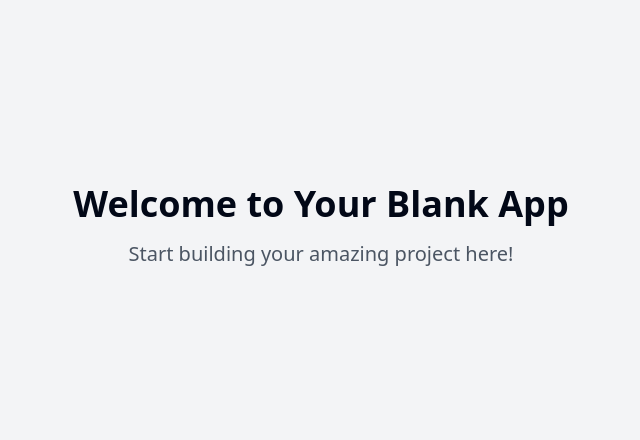
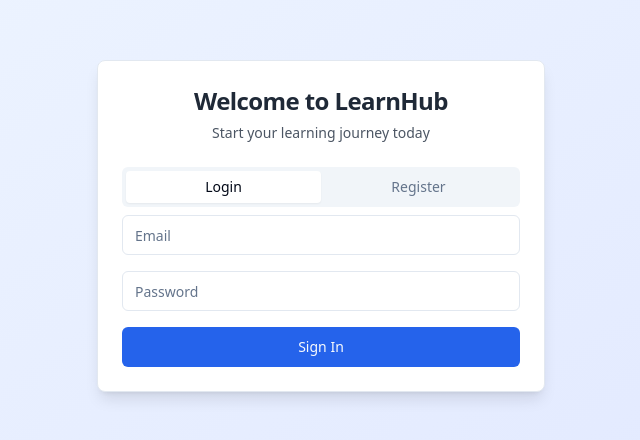
Before and after one commit to JRiteeshReddy/study-hub-start, a React (Vite) app: page / in a window 1280 px wide. Shown: the part 174-614 px from the top of the page, without its empty margins (319-959 px from the left). Built offline with nearby package versions, Linux system fonts and the light colour scheme.

Commit message:
feat: Implement login/home screen layout

```diff
--- a/index.html
+++ b/index.html
@@ -1,14 +1,15 @@
+
 <!DOCTYPE html>
 <html lang="en">
   <head>
     <meta charset="UTF-8" />
     <meta name="viewport" content="width=device-width, initial-scale=1.0" />
-    <title>study-hub-start</title>
-    <meta name="description" content="Lovable Generated Project" />
+    <title>LearnHub - Your Learning Platform</title>
+    <meta name="description" content="Modern learning platform for courses and exams" />
     <meta name="author" content="Lovable" />
 
-    <meta property="og:title" content="study-hub-start" />
-    <meta property="og:description" content="Lovable Generated Project" />
+    <meta property="og:title" content="LearnHub - Your Learning Platform" />
+    <meta property="og:description" content="Modern learning platform for courses and exams" />
     <meta property="og:type" content="website" />
     <meta property="og:image" content="https://lovable.dev/opengraph-image-p98pqg.png" />
 
--- /dev/null
+++ b/src/components/CourseCard.tsx
@@ -0,0 +1,53 @@
+
+import React from 'react';
+import { Card, CardContent } from '@/components/ui/card';
+import { Tooltip, TooltipContent, TooltipProvider, TooltipTrigger } from '@/components/ui/tooltip';
+
+interface CourseCardProps {
+  title: string;
+  emoji: string;
+  disabled?: boolean;
+  disabledMessage?: string;
+  onClick: () => void;
+}
+
+const CourseCard = ({ title, emoji, disabled = false, disabledMessage, onClick }: CourseCardProps) => {
+  const CardComponent = (
+    <Card
+      className={`
+        w-full max-w-sm h-40 cursor-pointer transition-all duration-300
+        ${disabled
+          ? 'opacity-50 cursor-not-allowed bg-gray-100'
+          : 'hover:scale-105 hover:shadow-xl bg-white shadow-lg'
+        }
+      `}
+      onClick={disabled ? undefined : onClick}
+    >
+      <CardContent className="flex flex-col items-center justify-center h-full p-6">
+        <div className="text-4xl mb-3">{emoji}</div>
+        <h3 className="text-xl font-bold text-gray-800 text-center leading-tight">
+          {title}
+        </h3>
+      </CardContent>
+    </Card>
+  );
+
+  if (disabled && disabledMessage) {
+    return (
+      <TooltipProvider>
+        <Tooltip>
+          <TooltipTrigger asChild>
+            {CardComponent}
+          </TooltipTrigger>
+          <TooltipContent>
+            <p>{disabledMessage}</p>
+          </TooltipContent>
+        </Tooltip>
+      </TooltipProvider>
+    );
+  }
+
+  return CardComponent;
+};
+
+export default CourseCard;
--- /dev/null
+++ b/src/components/HomeScreen.tsx
@@ -0,0 +1,58 @@
+
+import React from 'react';
+import CourseCard from './CourseCard';
+
+interface HomeScreenProps {
+  onStartCourse: () => void;
+  onTakeExam: () => void;
+}
+
+const HomeScreen = ({ onStartCourse, onTakeExam }: HomeScreenProps) => {
+  return (
+    <div className="min-h-screen bg-gradient-to-br from-slate-50 to-blue-50 flex items-center justify-center p-4">
+      <div className="w-full max-w-4xl">
+        {/* Header */}
+        <div className="text-center mb-12 animate-fade-in">
+          <h1 className="text-4xl md:text-5xl font-bold text-gray-800 mb-4">
+            Welcome to Your Course
+          </h1>
+          <p className="text-lg text-gray-600 max-w-2xl mx-auto">
+            Choose your learning path. Start with the course content or test your knowledge with the exam.
+          </p>
+        </div>
+
+        {/* Course Options */}
+        <div className="flex flex-col md:flex-row gap-8 items-center justify-center">
+          <div className="animate-fade-in" style={{ animationDelay: '0.2s' }}>
+            <CourseCard
+              title="Start the Course"
+              emoji="🧠"
+              onClick={onStartCourse}
+            />
+          </div>
+
+          <div className="animate-fade-in" style={{ animationDelay: '0.4s' }}>
+            <CourseCard
+              title="Take the Course Exam"
+              emoji="📚"
+              disabled={true}
+              disabledMessage="Complete course to unlock"
+              onClick={onTakeExam}
+            />
+          </div>
+        </div>
+
+        {/* Progress indicator placeholder */}
+        <div className="text-center mt-12 animate-fade-in" style={{ animationDelay: '0.6s' }}>
+          <div className="inline-block bg-white rounded-full px-6 py-3 shadow-md">
+            <p className="text-sm text-gray-600">
+              Progress: <span className="font-semibold">0% Complete</span>
+            </p>
+          </div>
+        </div>
+      </div>
+    </div>
+  );
+};
+
+export default HomeScreen;
--- /dev/null
+++ b/src/components/LoginScreen.tsx
@@ -0,0 +1,123 @@
+
+import React, { useState } from 'react';
+import { Button } from '@/components/ui/button';
+import { Input } from '@/components/ui/input';
+import { Card, CardContent, CardDescription, CardHeader, CardTitle } from '@/components/ui/card';
+import { Tabs, TabsContent, TabsList, TabsTrigger } from '@/components/ui/tabs';
+
+interface LoginScreenProps {
+  onLogin: () => void;
+}
+
+const LoginScreen = ({ onLogin }: LoginScreenProps) => {
+  const [email, setEmail] = useState('');
+  const [password, setPassword] = useState('');
+  const [name, setName] = useState('');
+
+  const handleLogin = (e: React.FormEvent) => {
+    e.preventDefault();
+    // TODO: Integrate with Supabase auth later
+    onLogin();
+  };
+
+  const handleRegister = (e: React.FormEvent) => {
+    e.preventDefault();
+    // TODO: Integrate with Supabase auth later
+    onLogin();
+  };
+
+  return (
+    <div className="min-h-screen flex items-center justify-center bg-gradient-to-br from-blue-50 to-indigo-100 p-4">
+      <Card className="w-full max-w-md shadow-lg animate-fade-in">
+        <CardHeader className="text-center">
+          <CardTitle className="text-2xl font-bold text-gray-800">Welcome to LearnHub</CardTitle>
+          <CardDescription className="text-gray-600">
+            Start your learning journey today
+          </CardDescription>
+        </CardHeader>
+        <CardContent>
+          <Tabs defaultValue="login" className="w-full">
+            <TabsList className="grid w-full grid-cols-2">
+              <TabsTrigger value="login">Login</TabsTrigger>
+              <TabsTrigger value="register">Register</TabsTrigger>
+            </TabsList>
+
+            <TabsContent value="login">
+              <form onSubmit={handleLogin} className="space-y-4">
+                <div className="space-y-2">
+                  <Input
+                    type="email"
+                    placeholder="Email"
+                    value={email}
+                    onChange={(e) => setEmail(e.target.value)}
+                    required
+                    className="transition-all duration-200 focus:scale-[1.02]"
+                  />
+                </div>
+                <div className="space-y-2">
+                  <Input
+                    type="password"
+                    placeholder="Password"
+                    value={password}
+                    onChange={(e) => setPassword(e.target.value)}
+                    required
+                    className="transition-all duration-200 focus:scale-[1.02]"
+                  />
+                </div>
+                <Button
+                  type="submit"
+                  className="w-full bg-blue-600 hover:bg-blue-700 transition-all duration-200 hover:scale-105"
+                >
+                  Sign In
+                </Button>
+              </form>
+            </TabsContent>
+
+            <TabsContent value="register">
+              <form onSubmit={handleRegister} className="space-y-4">
+                <div className="space-y-2">
+                  <Input
+                    type="text"
+                    placeholder="Full Name"
+                    value={name}
+                    onChange={(e) => setName(e.target.value)}
+                    required
+                    className="transition-all duration-200 focus:scale-[1.02]"
+                  />
+                </div>
+                <div className="space-y-2">
+                  <Input
+                    type="email"
+                    placeholder="Email"
+                    value={email}
+                    onChange={(e) => setEmail(e.target.value)}
+                    required
+                    className="transition-all duration-200 focus:scale-[1.02]"
+                  />
+                </div>
+                <div className="space-y-2">
+                  <Input
+                    type="password"
+                    placeholder="Password"
+                    value={password}
+                    onChange={(e) => setPassword(e.target.value)}
+                    required
+                    className="transition-all duration-200 focus:scale-[1.02]"
+                  />
+                </div>
+                <Button
+                  type="submit"
+                  className="w-full bg-blue-600 hover:bg-blue-700 transition-all duration-200 hover:scale-105"
+                >
+                  Create Account
+                </Button>
+              </form>
+            </TabsContent>
+          </Tabs>
+        </CardContent>
+      </Card>
+    </div>
+  );
+};
+
+export default LoginScreen;
--- a/src/pages/Index.tsx
+++ b/src/pages/Index.tsx
@@ -1,13 +1,34 @@
-// Update this page (the content is just a fallback if you fail to update the page)
+
+import React, { useState } from 'react';
+import LoginScreen from '@/components/LoginScreen';
+import HomeScreen from '@/components/HomeScreen';
 
 const Index = () => {
+  const [isAuthenticated, setIsAuthenticated] = useState(false);
+
+  const handleLogin = () => {
+    setIsAuthenticated(true);
+  };
+
+  const handleStartCourse = () => {
+    console.log('Starting course...');
+    // TODO: Navigate to course content
+  };
+
+  const handleTakeExam = () => {
+    console.log('Taking exam...');
+    // TODO: Navigate to exam (when unlocked)
+  };
+
+  if (!isAuthenticated) {
+    return <LoginScreen onLogin={handleLogin} />;
+  }
+
   return (
-    <div className="min-h-screen flex items-center justify-center bg-gray-100">
-      <div className="text-center">
-        <h1 className="text-4xl font-bold mb-4">Welcome to Your Blank App</h1>
-        <p className="text-xl text-gray-600">Start building your amazing project here!</p>
-      </div>
-    </div>
+    <HomeScreen
+      onStartCourse={handleStartCourse}
+      onTakeExam={handleTakeExam}
+    />
   );
 };
 
--- a/tailwind.config.ts
+++ b/tailwind.config.ts
@@ -1,3 +1,4 @@
+
 import type { Config } from "tailwindcss";
 
 export default {
@@ -84,11 +85,22 @@ export default {
 					to: {
 						height: '0'
 					}
+				},
+				'fade-in': {
+					'0%': {
+						opacity: '0',
+						transform: 'translateY(20px)'
+					},
+					'100%': {
+						opacity: '1',
+						transform: 'translateY(0)'
+					}
 				}
 			},
 			animation: {
 				'accordion-down': 'accordion-down 0.2s ease-out',
-				'accordion-up': 'accordion-up 0.2s ease-out'
+				'accordion-up': 'accordion-up 0.2s ease-out',
+				'fade-in': 'fade-in 0.6s ease-out forwards'
 			}
 		}
 	},
```
